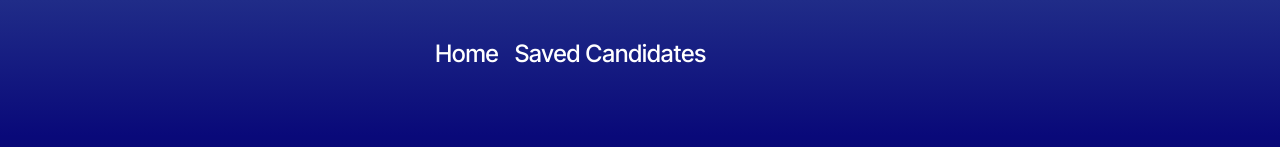
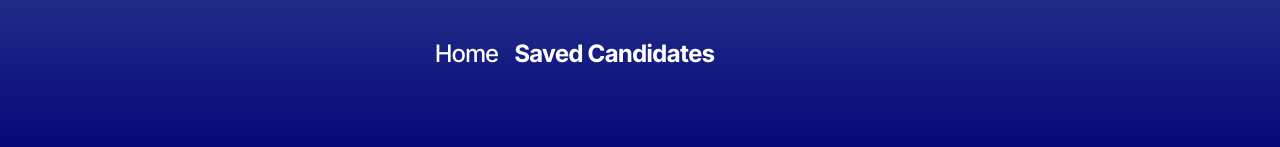
Before and after one commit to PeterRudolf-a/Peter-Candidate-Search-Application, a React (Vite) app: page /SavedCandidates in a window 1280 px wide. Shown: the top 147 px of the page. Built offline with nearby package versions, Linux system fonts and the light colour scheme.

Commit message:
troubleshooting of code to try to fetch users

```diff
--- a/src/api/API.tsx
+++ b/src/api/API.tsx
@@ -6,7 +6,7 @@ const searchGithub = async () => {
       `https://api.github.com/users?since=${start}`,
       {
         headers: {
-          Authorization: `Bearer ${import.meta.env.VITE_GITHUB_TOKEN}`,
+          Authorization: `token ${import.meta.env.VITE_GITHUB_TOKEN}`,
         },
       }
     );
@@ -27,7 +27,7 @@ const searchGithubUser = async (username: string) => {
   try {
     const response = await fetch(`https://api.github.com/users/${username}`, {
       headers: {
-        Authorization: `Bearer ${import.meta.env.VITE_GITHUB_TOKEN}`,
+        Authorization: `token ${import.meta.env.VITE_GITHUB_TOKEN}`,
       },
     });
     const data = await response.json();
--- a/src/components/Nav.tsx
+++ b/src/components/Nav.tsx
@@ -17,7 +17,7 @@ const Nav = () => {
           </li>
           <li className='nav-item'>
             <h2>
-              <Link to="/saved-candidates" className={currentPage === '/saved-candidates' ? 'nav-link active' : 'nav-link'}>
+              <Link to="/SavedCandidates" className={currentPage === '/SavedCandidates' ? 'nav-link active' : 'nav-link'}>
                 Saved Candidates
               </Link>
             </h2>
--- a/src/pages/SavedCandidates.tsx
+++ b/src/pages/SavedCandidates.tsx
@@ -1,11 +1,13 @@
-import type React from "react";
-import { useEffect, useState } from "react";
-import CandidatesAlreadySaved from "../components/CandidatesAlreadySaved";
-import type Candidate from "../interfaces/Candidate.interface";
+import type React from "react"; // Import the React type
+import { useEffect, useState } from "react"; // Import the useEffect and useState hooks
+import CandidatesAlreadySaved from "../components/CandidatesAlreadySaved"; // Import the CandidatesAlreadySaved component
+import type Candidate from "../interfaces/Candidate.interface"; // Import the Candidate interface
 
+// This component is responsible for displaying the saved candidates on the page
 const SavedCandidates = () => {
   const [savedCandidates, setSavedCandidates] = useState<Candidate[]>([]);
 
+  // Remove a candidate from local storage
   const removeFromStorage = (
     e: React.MouseEvent<HTMLButtonElement, MouseEvent>,
     currentlyOnSavedCandidatesList: boolean | null | undefined,
@@ -21,6 +23,7 @@ const SavedCandidates = () => {
     }
   }
 
+  // Retrieve saved candidates from local storage
   useEffect(() => {
     const addedCandidates = JSON.parse(localStorage.getItem('addedCandidates') || '[]');
     console.log("Retrieved candidates", addedCandidates);
@@ -30,7 +33,7 @@ const SavedCandidates = () => {
   return (
     <>
       <h1 className="pageHeader">Potential Candidates</h1>
-      {
+      { // Check if savedCandidates is not empty and display the CandidatesAlreadySaved component
         savedCandidates.length > 0 ? (
           <CandidatesAlreadySaved
             savedCandidates={savedCandidates}
```
Also changed, not shown: src/components/CandidateCard.tsx (+7 -5 lines), src/components/CandidatesAlreadySaved.tsx (+5 -2 lines), src/main.tsx (+4 -4 lines), src/pages/CandidateSearch.tsx (+7 -4 lines).
